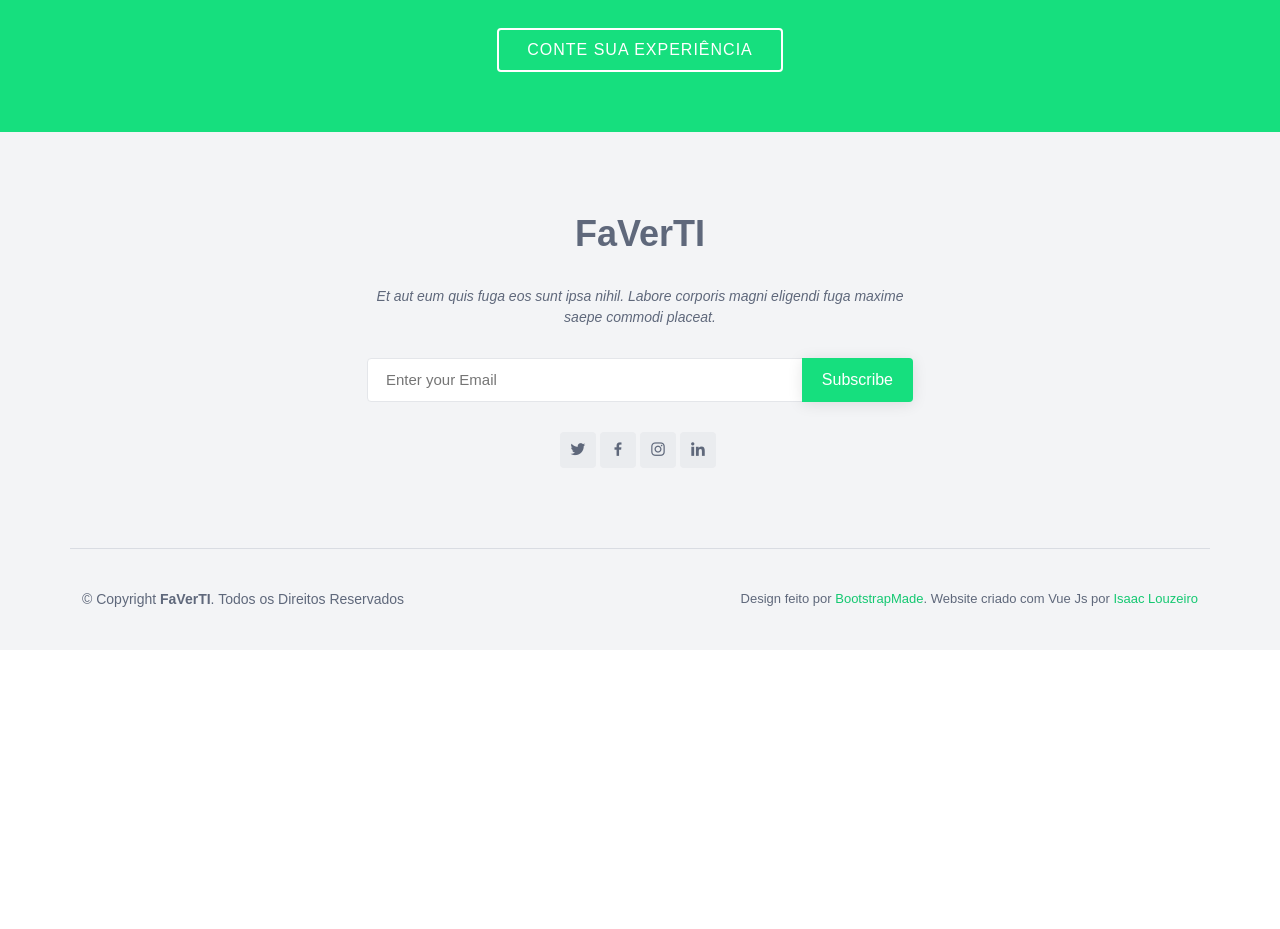
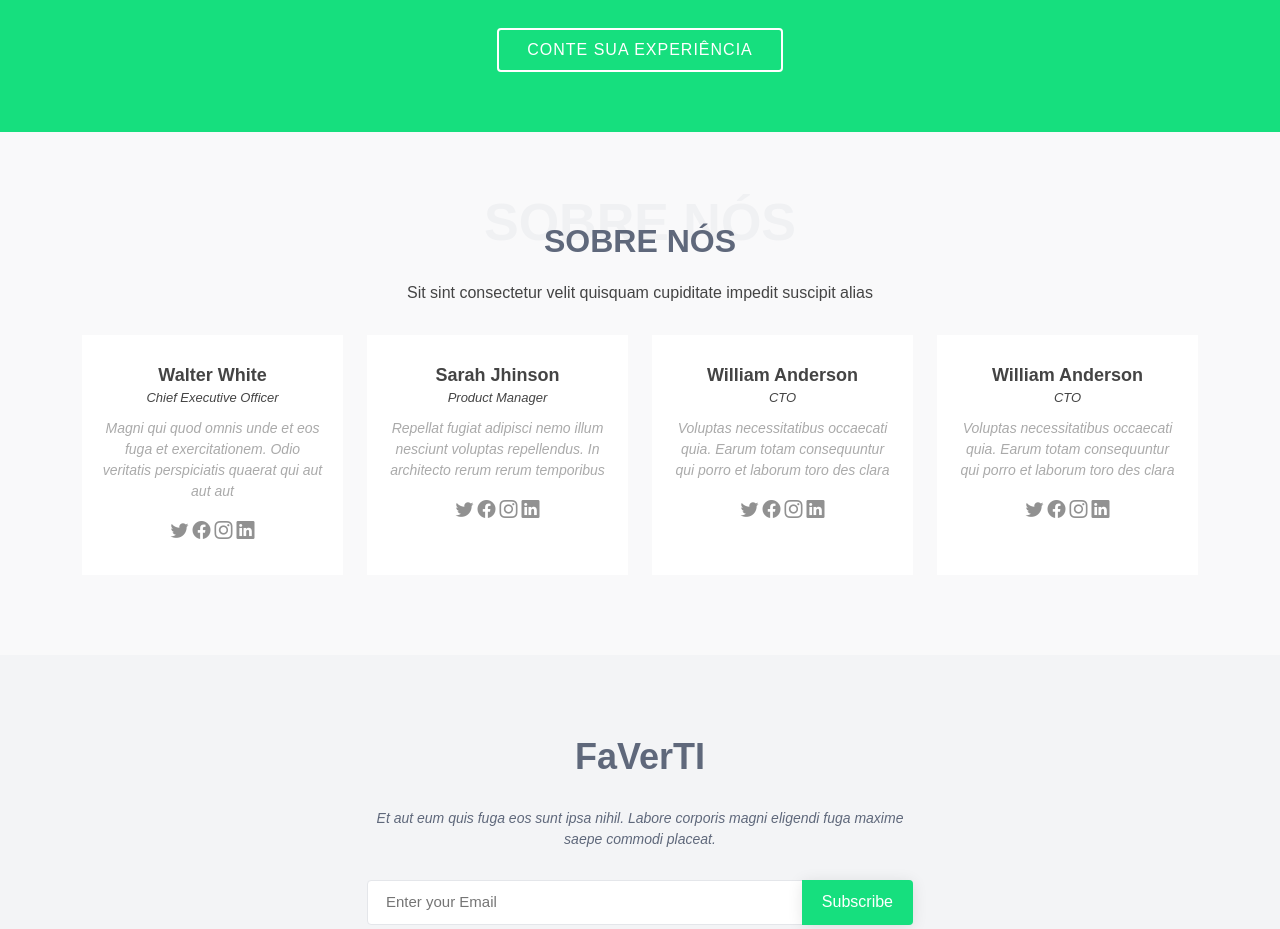
Before and after one commit to IsaacLouzeiro/faverti, a Vue app: page / in a window 1280 px wide. Shown: the part 2743-3672 px from the top of the page. Before the commit the page ends 3393 px from the top, so only its background shows below. Built offline with nearby package versions, Linux system fonts and the light colour scheme.

Commit message:
Criando o componente Sobre nos (AboutUsSection)

```diff
--- /dev/null
+++ b/src/components/AboutUsSection.vue
@@ -0,0 +1,128 @@
+<template>
+    <!-- ======= Team Section ======= -->
+    <section id="team" class="team section-bg">
+      <div class="container">
+        <div class="section-title">
+          <span>Sobre nós</span>
+          <h2>Sobre nós</h2>
+          <p>Sit sint consectetur velit quisquam cupiditate impedit suscipit alias</p>
+        </div>
+
+        <div class="row">
+          <div class="col-lg-3 col-md-6 d-flex align-items-stretch">
+            <div class="member">
+              <h4>Walter White</h4>
+              <span>Chief Executive Officer</span>
+              <p>
+                Magni qui quod omnis unde et eos fuga et exercitationem. Odio veritatis perspiciatis quaerat qui aut aut aut
+              </p>
+              <div class="social">
+                <a href=""><i class="bi bi-twitter"></i></a>
+                <a href=""><i class="bi bi-facebook"></i></a>
+                <a href=""><i class="bi bi-instagram"></i></a>
+                <a href=""><i class="bi bi-linkedin"></i></a>
+              </div>
+            </div>
+          </div>
+
+          <div class="col-lg-3 col-md-6 d-flex align-items-stretch">
+            <div class="member">
+              <h4>Sarah Jhinson</h4>
+              <span>Product Manager</span>
+              <p>
+                Repellat fugiat adipisci nemo illum nesciunt voluptas repellendus. In architecto rerum rerum temporibus
+              </p>
+              <div class="social">
+                <a href=""><i class="bi bi-twitter"></i></a>
+                <a href=""><i class="bi bi-facebook"></i></a>
+                <a href=""><i class="bi bi-instagram"></i></a>
+                <a href=""><i class="bi bi-linkedin"></i></a>
+              </div>
+            </div>
+          </div>
+
+          <div class="col-lg-3 col-md-6 d-flex align-items-stretch">
+            <div class="member">
+              <h4>William Anderson</h4>
+              <span>CTO</span>
+              <p>
+                Voluptas necessitatibus occaecati quia. Earum totam consequuntur qui porro et laborum toro des clara
+              </p>
+              <div class="social">
+                <a href=""><i class="bi bi-twitter"></i></a>
+                <a href=""><i class="bi bi-facebook"></i></a>
+                <a href=""><i class="bi bi-instagram"></i></a>
+                <a href=""><i class="bi bi-linkedin"></i></a>
+              </div>
+            </div>
+          </div>
+
+          <div class="col-lg-3 col-md-6 d-flex align-items-stretch">
+            <div class="member">
+              <h4>William Anderson</h4>
+              <span>CTO</span>
+              <p>
+                Voluptas necessitatibus occaecati quia. Earum totam consequuntur qui porro et laborum toro des clara
+              </p>
+              <div class="social">
+                <a href=""><i class="bi bi-twitter"></i></a>
+                <a href=""><i class="bi bi-facebook"></i></a>
+                <a href=""><i class="bi bi-instagram"></i></a>
+                <a href=""><i class="bi bi-linkedin"></i></a>
+              </div>
+            </div>
+          </div>
+
+        </div>
+      </div>
+    </section><!-- End Team Section -->
+</template>
+
+<style scoped>
+/*--------------------------------------------------------------
+# Team
+--------------------------------------------------------------*/
+.team .member {
+  text-align: center;
+  margin-bottom: 20px;
+  padding: 30px 20px;
+  background: #fff;
+}
+
+.team .member h4 {
+  font-weight: 700;
+  margin-bottom: 2px;
+  font-size: 18px;
+}
+
+.team .member span {
+  font-style: italic;
+  display: block;
+  font-size: 13px;
+}
+
+.team .member p {
+  padding-top: 10px;
+  font-size: 14px;
+  font-style: italic;
+  color: #aaaaaa;
+}
+
+.team .member .social {
+  margin-top: 15px;
+}
+
+.team .member .social a {
+  color: #919191;
+  transition: 0.3s;
+}
+
+.team .member .social a:hover {
+  color: #16df7e;
+}
+
+.team .member .social i {
+  font-size: 18px;
+  margin: 0 2px;
+}
+</style>
--- a/src/views/HomeView.vue
+++ b/src/views/HomeView.vue
@@ -3,6 +3,7 @@
   import InfoSection from '../components/InfoSection.vue';
   import ServiceSection from '../components/ServiceSection.vue';
   import ExperienceSection from '../components/ExperienceSection.vue';
+  import AboutUsSection from '../components/AboutUsSection.vue';
 </script>
 
 <template>
@@ -11,5 +12,6 @@
     <InfoSection />
     <ServiceSection />
     <ExperienceSection />
+    <AboutUsSection />
   </main>
 </template>
```
